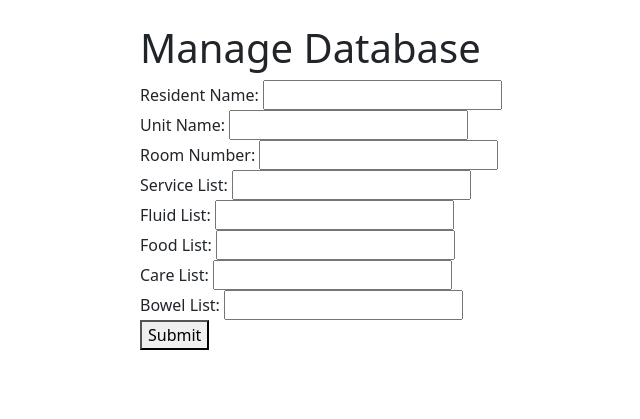
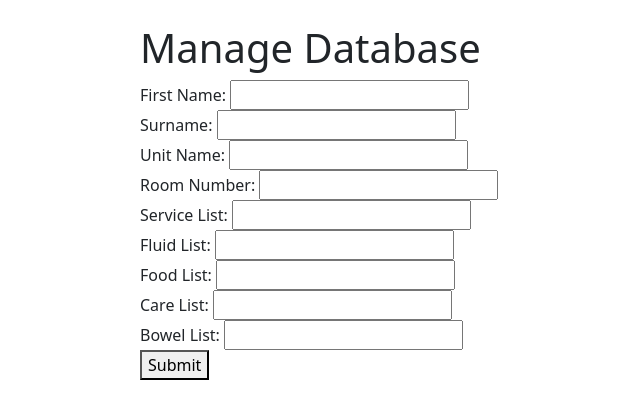
Before and after one commit to PeterSIdo/carerecords, a Flask app: page /manage_database in a window 1280 px wide. Shown: the part 85-504 px from the top of the page, without its empty margins (132-772 px from the left). Run offline with Flask 3, Linux system fonts and the light colour scheme.

Commit message:
evaluate user level

```diff
--- a/app/templates/enter_resident.html
+++ b/app/templates/enter_resident.html
@@ -1,10 +1,11 @@
+<!-- c:/Users/Peter/Documents/Care-Home-4/app/templates/enter_resident.html -->
 {% extends "base.html" %}
 
 {% block content %}
     <h1>Enter New Resident</h1>
     <form method="POST">
-        <!-- Form fields for resident, unit_name, room_nr -->
-        <input type="text" name="resident" placeholder="Resident Name (Initials)">
+        <input type="text" name="first_name" placeholder="First Name">
+        <input type="text" name="surname" placeholder="Surname">
         <input type="text" name="unit_name" placeholder="Unit Name">
         <input type="text" name="room_nr" placeholder="Room Number">
         <button type="submit">Submit</button>
--- a/app/templates/manage_database.html
+++ b/app/templates/manage_database.html
@@ -4,8 +4,12 @@
     <h1>Manage Database</h1>
     <form method="POST">
         <div>
-            <label for="resident_name">Resident Name:</label>
-            <input type="text" id="resident_name" name="resident_name">
+            <label for="first_name">First Name:</label>
+            <input type="text" id="first_name" name="first_name">
+        </div>
+        <div>
+            <label for="surname">Surname:</label>
+            <input type="text" id="surname" name="surname">
         </div>
         <div>
             <label for="unit_name">Unit Name:</label>
```
Also changed, not shown: care4.db (added).
